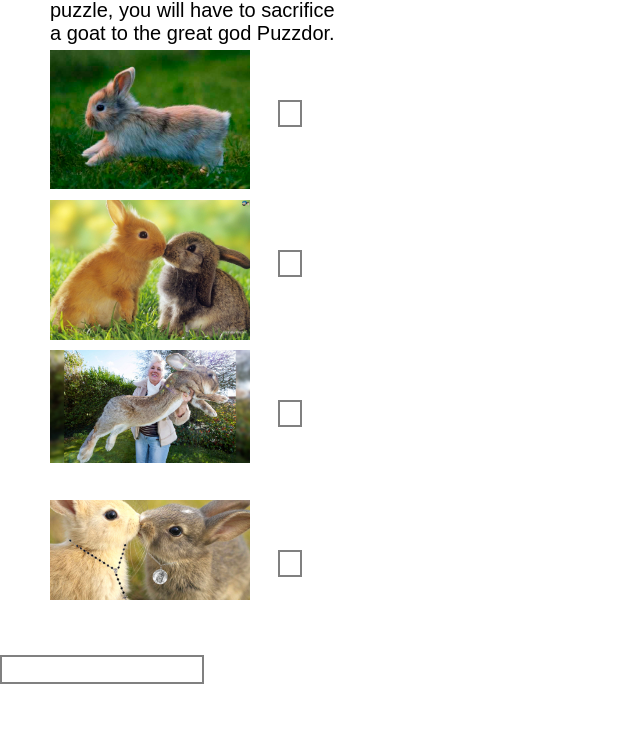
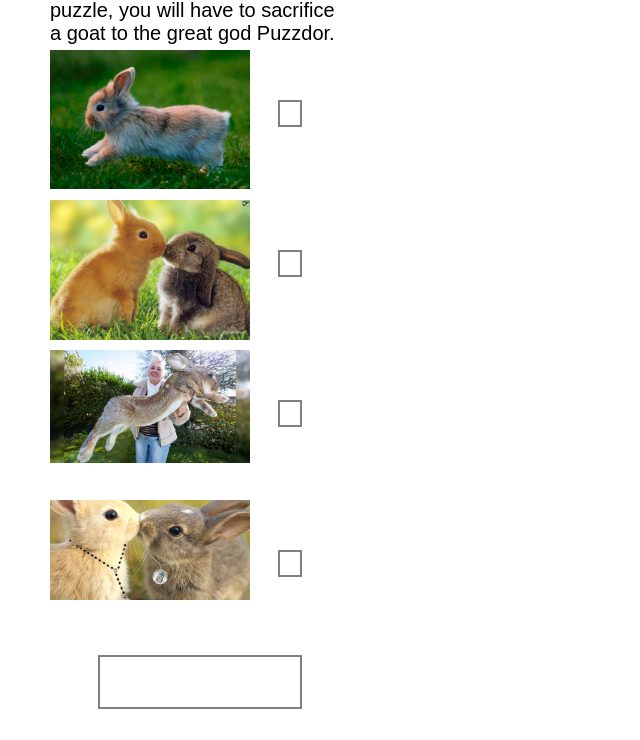
Before and after one commit to nathanhinchey/elipuz, a plain HTML site: page index.html in a window 1280 px wide. Shown: the part 60-800 px from the top of the page, without its empty margins (0-640 px from the left). Drawn offline with Linux system fonts and the light colour scheme.

Commit message:
Fix formatting

```diff
--- a/index.html
+++ b/index.html
@@ -68,9 +68,11 @@
 
       #final-answer-input {
         display: block;
-        height: 25px;
+        height: 50px;
         width: 200px;
         border: 2px solid gray;
+        margin: auto;
+        font-size: 200%;
       }
 
       input {
```
